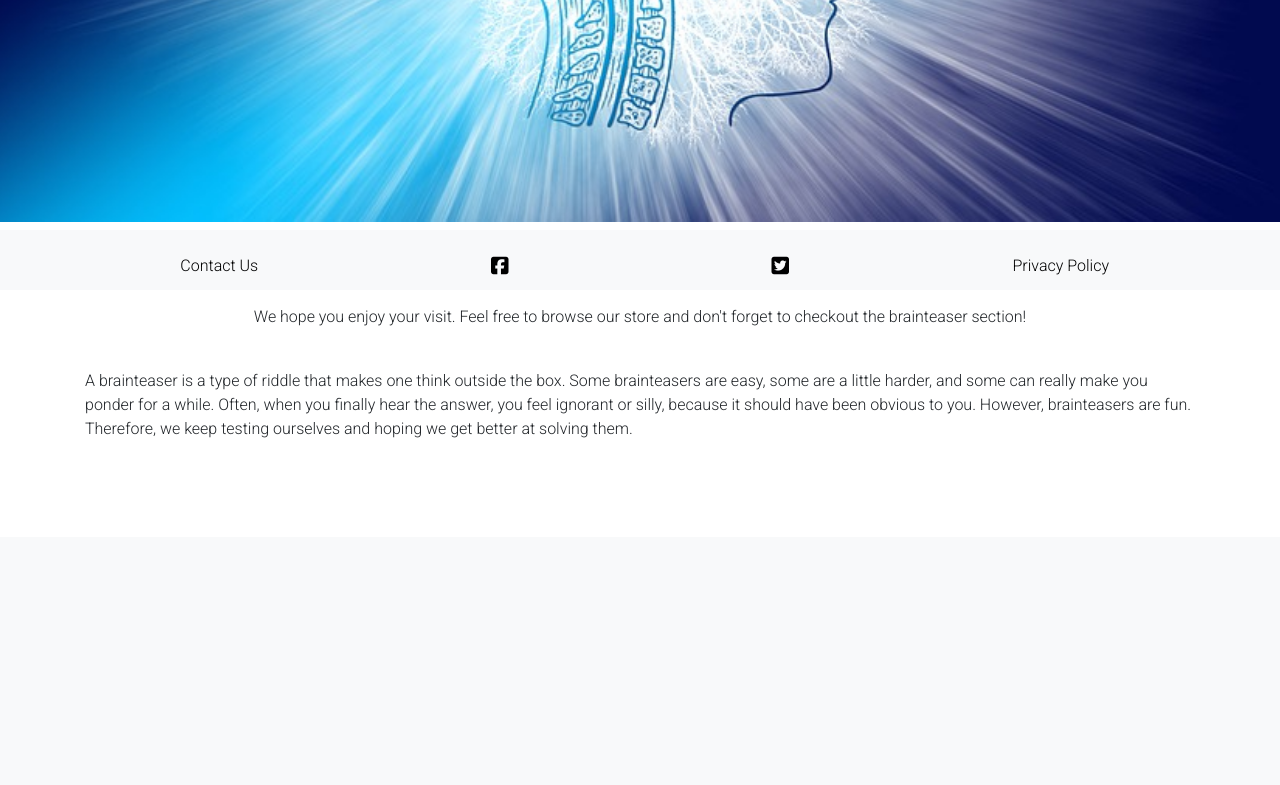
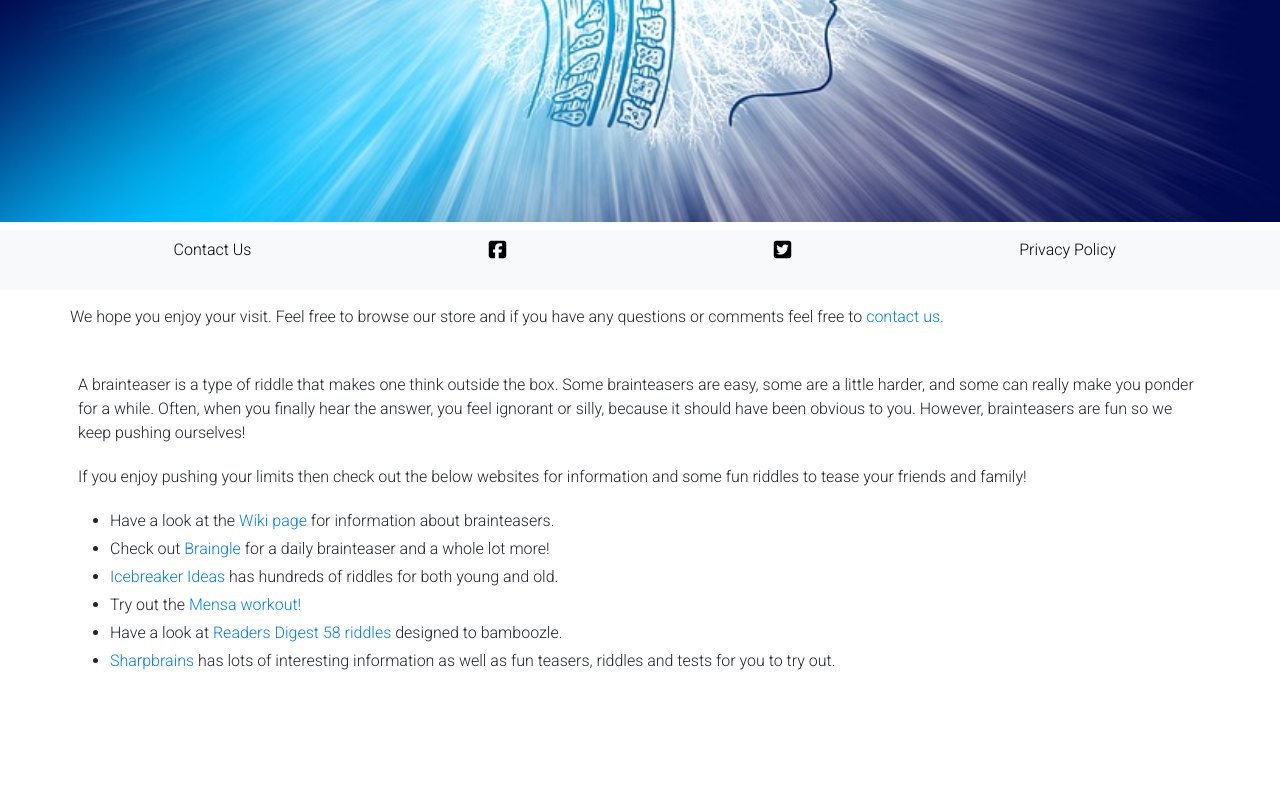
Before and after one commit to Code-Institute-Submissions/Michelle3334-Brainworks_AprResub, a Django app: page / in a window 1280 px wide. Shown: the part 510-1295 px from the top of the page. Before the commit the page ends 948 px from the top, so only its background shows below. Run offline with Django 3.2, Linux system fonts and the light colour scheme; some libraries are stand-ins or nearby versions; some web fonts are replaced.

Commit message:
Add links to home page and adjust margin for footer

```diff
--- a/home/templates/home/index.html
+++ b/home/templates/home/index.html
@@ -22,12 +22,45 @@
 <div class="container mt-3 mb-5 pb-5">
     <h3 class="logo-font text-center">Welcome to Brainworks.</h3>
     <hr>
-    <p class="text-center">We hope you enjoy your visit. Feel free to browse our store and don't forget to checkout the brainteaser section!</p>
+    <div class="row text-center mb-1">
+        <p class="text-center">We hope you enjoy your visit. Feel free to browse our store and if you have any questions or comments
+        feel free to <a href="https://us20.list-manage.com/contact-form?u=9142de108dd6f7d48ec8da24c&form_id=12423e89d171805bcbc6d4418d942f4c" target="_blank">contact us.</a>
+        </p>
+    </div>
     <br>
-    <p class="mb-5">A brainteaser is a type of riddle that makes one think outside the box. Some brainteasers are easy, some are a little
+    <div class="row mb-1">
+        <p class="px-2">A brainteaser is a type of riddle that makes one think outside the box. Some brainteasers are easy, some are a little
         harder, and some can really make you ponder for a while. Often, when you finally hear the answer, you feel ignorant or
-        silly, because it should have been obvious to you. However, brainteasers are fun. Therefore, we keep testing ourselves
-        and hoping we get better at solving them.</p>
+        silly, because it should have been obvious to you. However, brainteasers are fun so we keep pushing ourselves!</p>
+    </div>
+    <div class="row mb-1 px-2">
+        <p>If you enjoy pushing your limits then check out the below websites for information and some fun riddles to tease your
+        friends and family!</p>
+    </div>
+    <div class="row mb-5">
+        <div>
+            <ul>
+                <li>
+                    <p class="mb-1">Have a look at the <a href="https://en.wikipedia.org/wiki/Brain_teaser">Wiki page</a> for information about brainteasers.</p>
+                </li>
+                <li>
+                    <p class="mb-1">Check out <a href="https://www.braingle.com/brainteasers/">Braingle</a> for a daily brainteaser and a whole lot more!</p>
+                </li>
+                <li>
+                    <p class="mb-1"><a href="https://icebreakerideas.com/riddles/">Icebreaker Ideas</a> has hundreds of riddles for both young and old.</p>
+                </li>
+                <li>
+                    <p class="mb-1">Try out the <a href="https://www.mensa.org.uk/workout">Mensa workout!</a></p>
+                </li>
+                <li>
+                    <p class="mb-1">Have a look at <a href="https://www.rd.com/list/brain-teasers/">Readers Digest 58 riddles</a> designed to bamboozle.</p>
+                </li>
+                <li>
+                    <p class="mb-1"><a href="https://sharpbrains.com/">Sharpbrains</a> has lots of interesting information as well as fun teasers, riddles and tests for you to try out.</p>
+                </li>
+            </ul>
+        </div>
+    </div>
 </div>
 
 {% endblock %}
--- a/templates/base.html
+++ b/templates/base.html
@@ -141,7 +141,7 @@
 
         <!-- Footer -->
         <footer class="fixed-bottom mt-auto text-center bg-light" style="height:60px">
-            <div class="container p-4">
+            <div class="container pt-2">
                 <div class="row mb-4">
                     <div class="col-3">
                         <a class="text-black" href="https://us20.list-manage.com/contact-form?u=9142de108dd6f7d48ec8da24c&form_id=12423e89d171805bcbc6d4418d942f4c" target="_blank">Contact Us</a>
```
